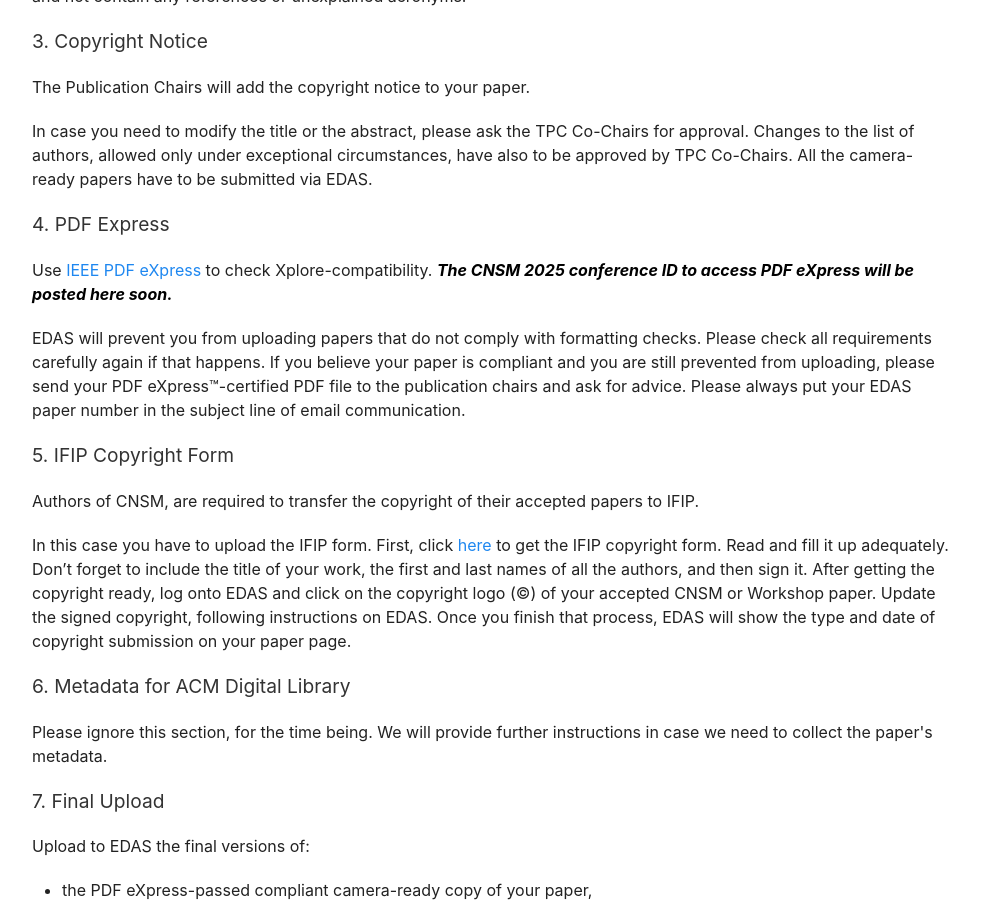
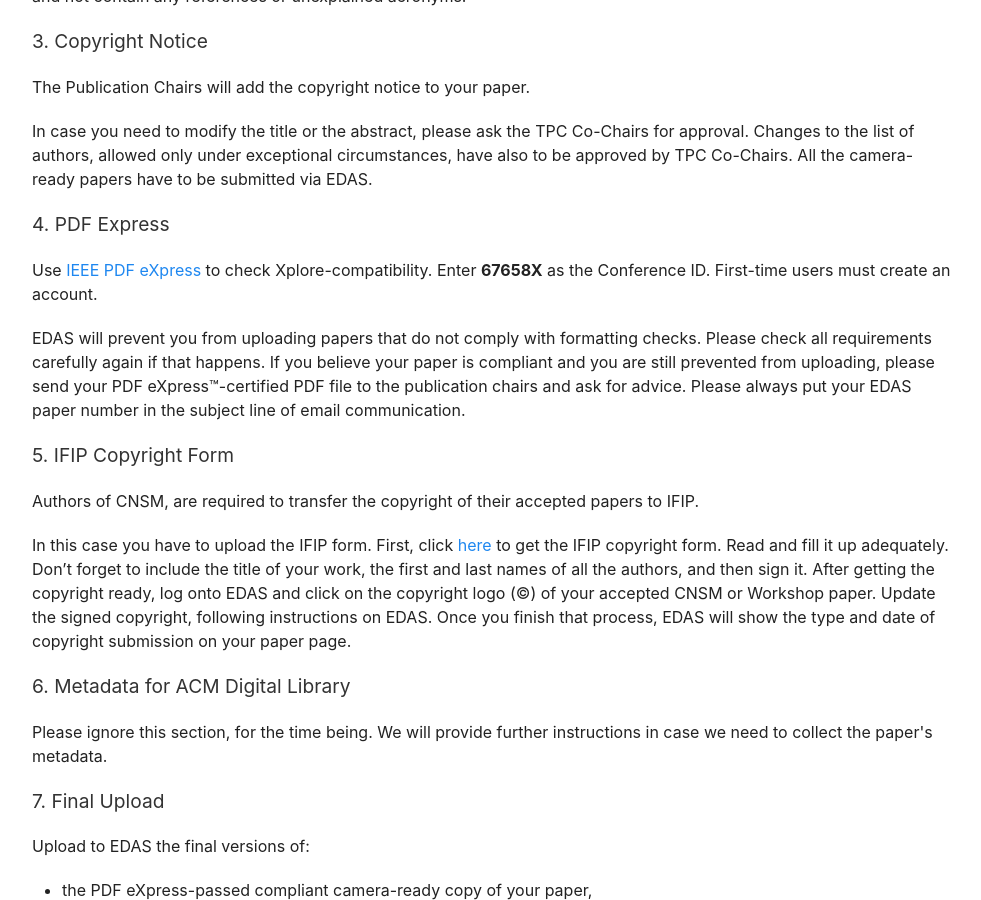
Before and after one commit to stuartclayman/cnsm-2025-website, a Jekyll site: the page built from authors.html, in a window 1280 px wide and 900 px high, scrolled down 1345 px. Shown: the whole window, without its empty margins (8-989 px from the left). Built offline with Jekyll 4.4.1, drawn with Linux system fonts in a browser that asks for light colours; nearby versions of some CDN libraries.

Commit message:
Info on PDF eXpress added

```diff
--- a/authors.html
+++ b/authors.html
@@ -84,8 +84,7 @@ The page limits are as follows:
 <a name="pdfexpress"></a>
 <h3>4. PDF Express</h3>
 
-<p>Use <a href="https://ieee-pdf-express.org/account/login" target="_blank">IEEE PDF eXpress</a> to check Xplore-compatibility. <em>The CNSM 2025 conference ID to access PDF eXpress will be posted here soon.</em>
-<!-- the CNSM 2024 account uses as the conference ID: <em>67658X</em> --> </p>
+<p>Use <a href="https://ieee-pdf-express.org/account/login" target="_blank">IEEE PDF eXpress</a> to check Xplore-compatibility. Enter <b>67658X</b> as the Conference ID. First-time users must create an account.</p>
 
 <p>EDAS will prevent you from uploading papers that do not comply with formatting checks. Please check all requirements carefully again if that happens. If you believe your paper is compliant and you are still prevented from uploading, please send your PDF eXpress™-certified PDF file to the publication chairs and ask for advice. Please always put your EDAS paper number in the subject line of email communication. </p>
 
```
